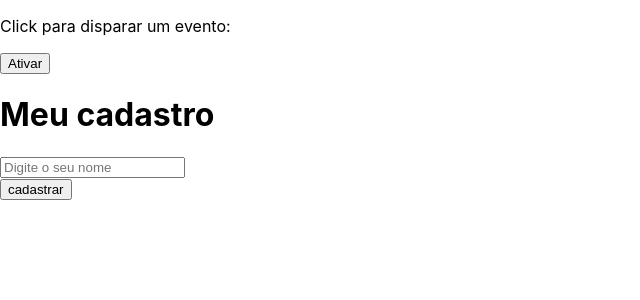
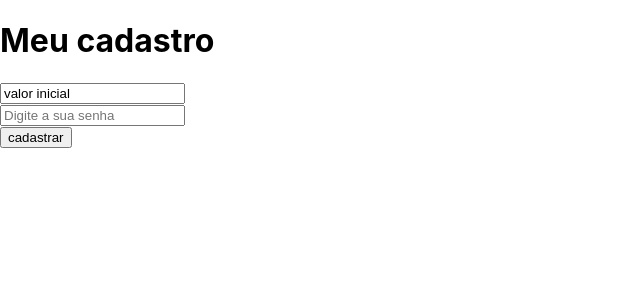
Before and after one commit to jgmd1996/introducao-ao-React-, a React (Create React App) app in the folder introducao/: page / in a window 1280 px wide. Shown: the top 300 px of the page, without its empty margins (0-640 px from the left). Built offline with nearby package versions, Linux system fonts and the light colour scheme.

Commit message:
Hook useefect

```diff
--- a/introducao/src/App.js
+++ b/introducao/src/App.js
@@ -5,14 +5,15 @@ import Pessoa from './props/Pessoa';
 import List from './props/List';
 import Evento from './eventos/Evento';
 import Form from './eventos/Form';
+import Usestate from './eventos/Usestate';
 
 function App() {
 
 
   return (
     <div>
-      <Evento numero={2}/>
-      <Form />
+      {/* <Evento numero={2}/> */}
+     <Usestate />
     </div>
   );
 }
--- /dev/null
+++ b/introducao/src/eventos/Usestate.js
@@ -0,0 +1,62 @@
+
+import { useState} from 'react';
+
+
+function Usestate(){
+
+    function cadastrarUsuario(e){
+        e.preventDefault()
+        console.log("Cadastrou o usuário!");
+        console.log(name);
+        console.log(password);
+    }
+
+    const [name, setName] = useState('valor inicial');
+    const [password, setPassword] = useState();
+
+    return(
+        <div>
+            <h1>Meu cadastro</h1>
+            <form onSubmit={cadastrarUsuario}>
+                <label htmlFor="name"></label>
+                <div>
+                    <input
+                    type="text"
+                    id="name"
+                    name="name"
+                    placeholder="Digite o seu nome"
+                    value={name}
+                    onChange={(e) => setName(e.target.value)}
+                    />
+                </div>
+                <div>
+                <label htmlFor="password"></label>
+                    <input
+                     type="password"
+                     id="password"
+                     name="password"
+                     placeholder="Digite a sua senha"
+                     onChange={(e) => setPassword(e.target.value)}
+                     />
+                </div>
+                <div>
+                    <input type="submit" value="cadastrar" />
+                </div>
+            </form>
+        </div>
+    )
+}
+
+export default Usestate;
+
+//Aqui poderia ser o caso de recuperar de uma api os dados e atualizar eles e manda para o back end
+{/* <div>
+                    <input
+                    type="text"
+                    id="name"
+                    name="name"
+                    placeholder="Digite o seu nome"
+                    value={name}
+                    onChange={(e) => setName(e.target.value)}
+                    />
+                </div> */}
```
